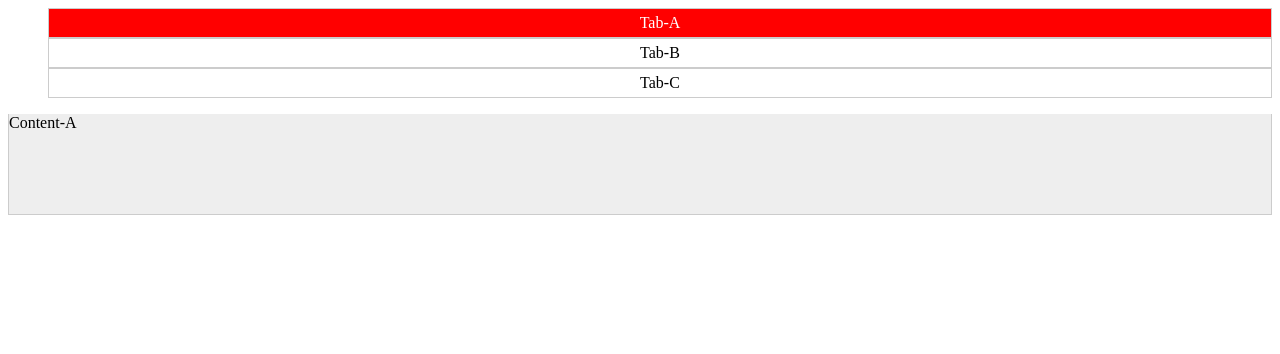
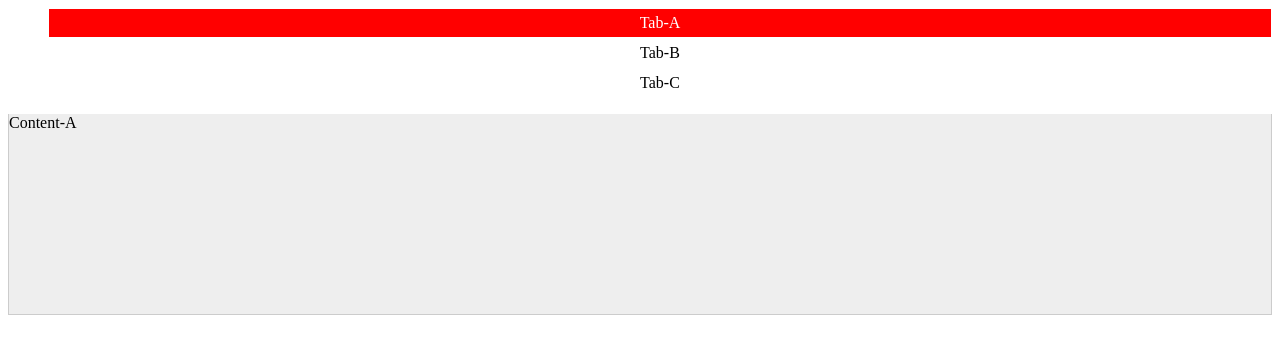
Before and after one commit to leo10969/js_ACD_team2, a plain HTML site: page tab.html in a window 1280 px wide. Drawn offline with Linux system fonts and the light colour scheme.

Commit message:
Update tab.css

```diff
--- a/tab.css
+++ b/tab.css
@@ -3,15 +3,15 @@ tab-group{
     justify-content: center;
 }
 .tab{
-    flex-grow: 1;
-    padding:5px;
+    flex-grow: 1; /*縦幅*/
+    padding:5px; /*縦幅*/
     list-style:none;
-    border:solid 1px #CCC;
-    text-align:center;
+    border:solid 1px rgb(255, 255, 255);
+    text-align:center; /*テキスト位置*/
     cursor:pointer;
 }
 .panel-group{
-    height:100px;
+    height:200px;
     border:solid 1px #CCC;
     border-top:none;
     background:#eee;
```
